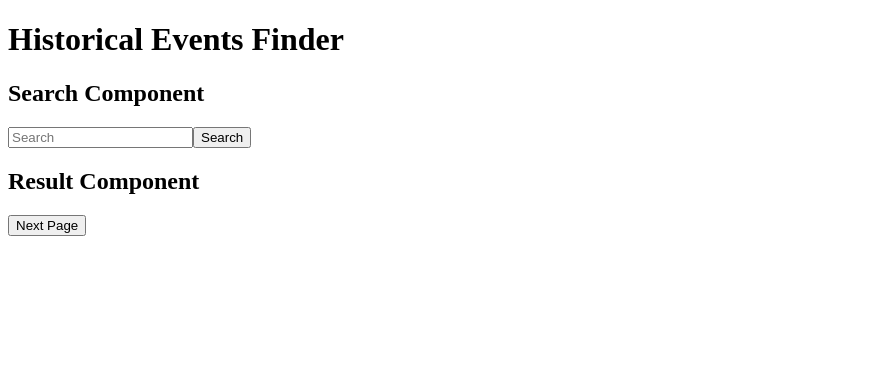
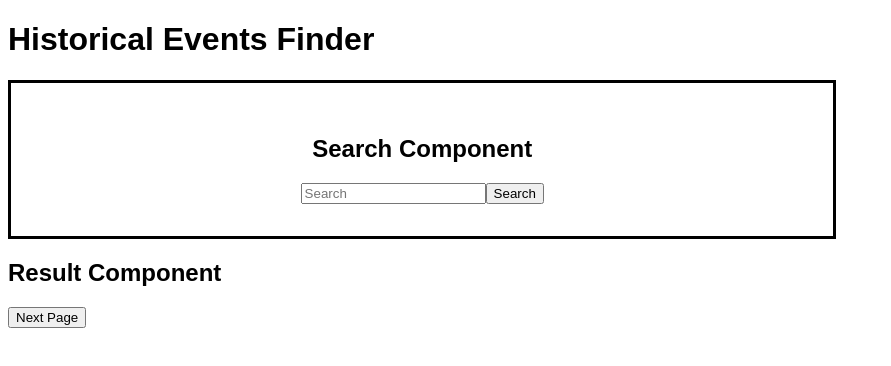
Before and after one commit to DryadicBEV/Historical-Events-Finder, a React app: page / in a window 1280 px wide. Shown: the top 366 px of the page, without its empty margins (0-891 px from the left). Built offline with nearby package versions, Linux system fonts and the light colour scheme.

Commit message:
Implment some styles

```diff
--- a/public/styles.css
+++ b/public/styles.css
@@ -0,0 +1,11 @@
+html {
+  font-family: sans-serif;
+}
+
+#search-container {
+  width: 60%;
+  border: solid;
+  align-self: center;
+  text-align: center;
+  padding: 2em;
+}
--- a/src/client/components/App.jsx
+++ b/src/client/components/App.jsx
@@ -28,10 +28,10 @@ export default class App extends React.Component {
     return (
       <div>
         <h1>Historical Events Finder</h1>
-        <div>
+        <div id="search-container">
           <Search search={this.search} />
         </div>
-        <div>
+        <div id="result-container">
           <Result
             search={this.search}
             currentQuery={this.state.currentQuery}
```
